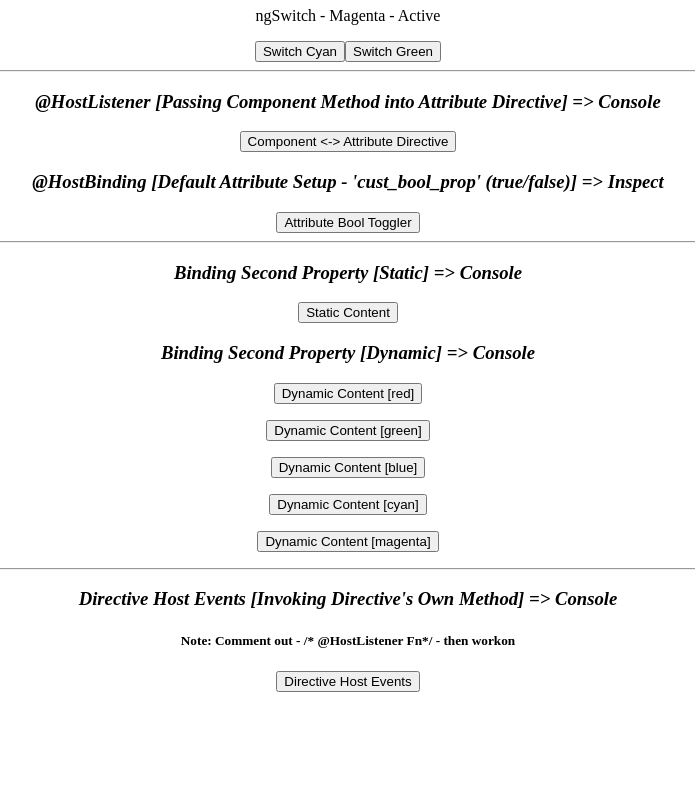
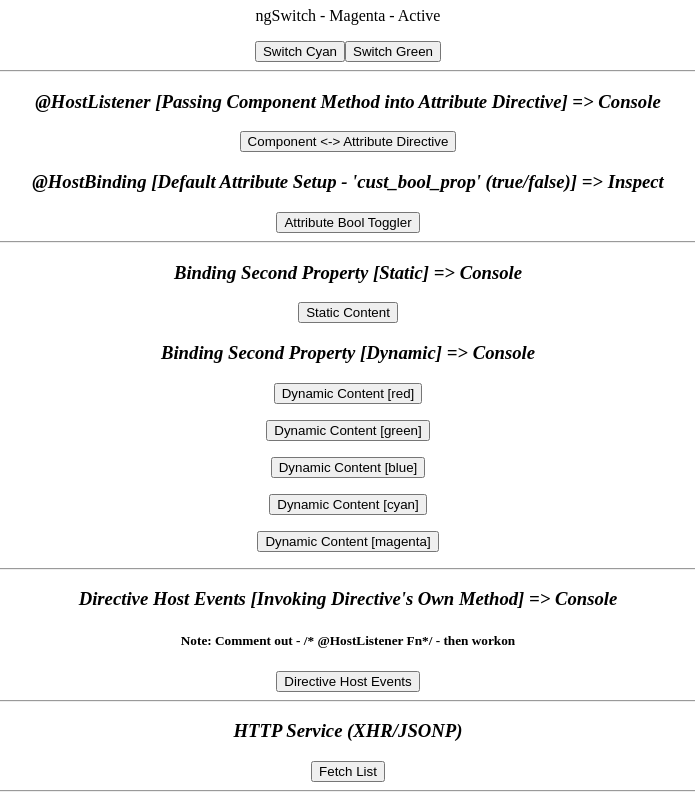
Before and after one commit to faizu88/angular_tut, an Angular app: page / in a window 1280 px wide. Shown: the part 662-1462 px from the top of the page, without its empty margins (292-987 px from the left). Before the commit the page ends 1362 px from the top, so only its background shows below. Built offline with nearby package versions, Linux system fonts and the light colour scheme.

Commit message:
Service API Added

```diff
--- /dev/null
+++ b/src/app/api.service.ts
@@ -0,0 +1,12 @@
+import {Injectable} from '@angular/core';
+import {Http, Response} from '@angular/http';
+
+@Injectable()
+export class ApiService {
+  constructor(private http: Http) {
+  }
+
+  fetchSampleList() {
+    return this.http.get("http://demo4692809.mockable.io");
+  }
+}
--- a/src/app/app.component.html
+++ b/src/app/app.component.html
@@ -76,8 +76,14 @@
     <h3><i>Directive Host Events [Invoking Directive's Own Method] => Console</i></h3>
     <h5>Note: Comment out - /* @HostListener Fn*/ - then workon</h5>
     <button appDirective>Directive Host Events</button>
-
+    <hr>
   </div>
 
 
+  <div>
+    <h3><i>HTTP Service (XHR/JSONP)</i></h3>
+<button (click)="fetchList();">Fetch List</button>
+    <hr>
+  </div>
+
 </div>
--- a/src/app/app.component.ts
+++ b/src/app/app.component.ts
@@ -1,5 +1,6 @@
 import {Component, Input} from '@angular/core';
 import {DomSanitizer} from '@angular/platform-browser';
+import {ApiService} from './api.service';
 
 @Component({
   selector: 'app-root',
@@ -8,8 +9,8 @@ import {DomSanitizer} from '@angular/platform-browser';
 })
 
 export class AppComponent {
-
-  constructor(private sanitizer: DomSanitizer) {
+  constructor(private sanitizer: DomSanitizer,
+              private apiServiceRef: ApiService) {
   }
 
   title = "Angular-4"
@@ -28,13 +29,20 @@ export class AppComponent {
 
   /* Structural Directive */
   showMainContent = true;
-  switchCaseVal = {active:"magenta"};
+  switchCaseVal = {active: "magenta"};
 
-  passComponentClickHandler(){
+  passComponentClickHandler() {
     console.log(`Component Fn Init.`);
   }
 
   passComponentAttrList = this.listArray;
 
+  fetchList(){
+   this.apiServiceRef.fetchSampleList().subscribe((x)=>{
+     console.log(x);
+   })
+   // alert("fetch")
+  }
+
 
 }
```
Also changed, not shown: src/app/app.module.ts (+11 -7 lines), 2 other files (tests, documents, lock files or other folders).
